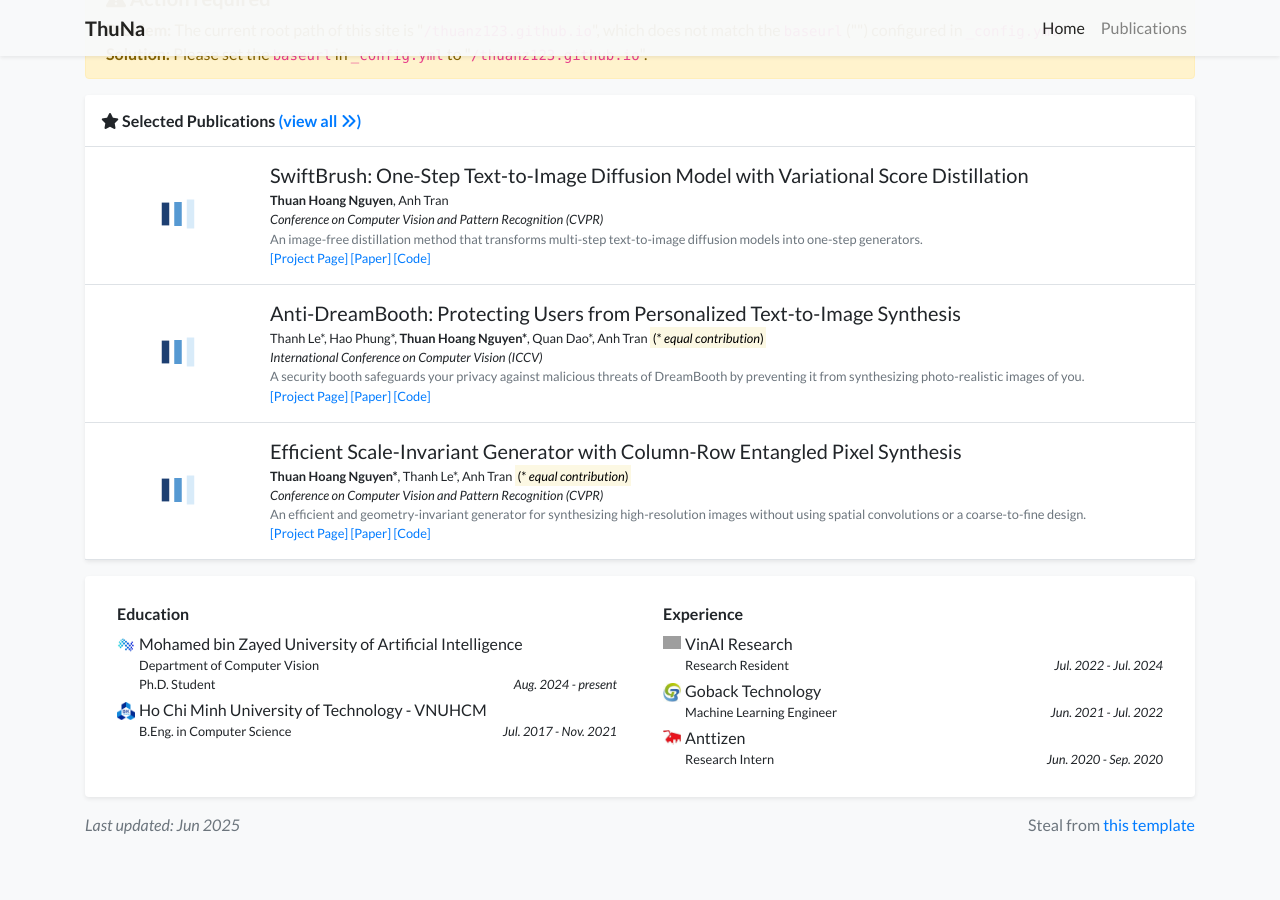
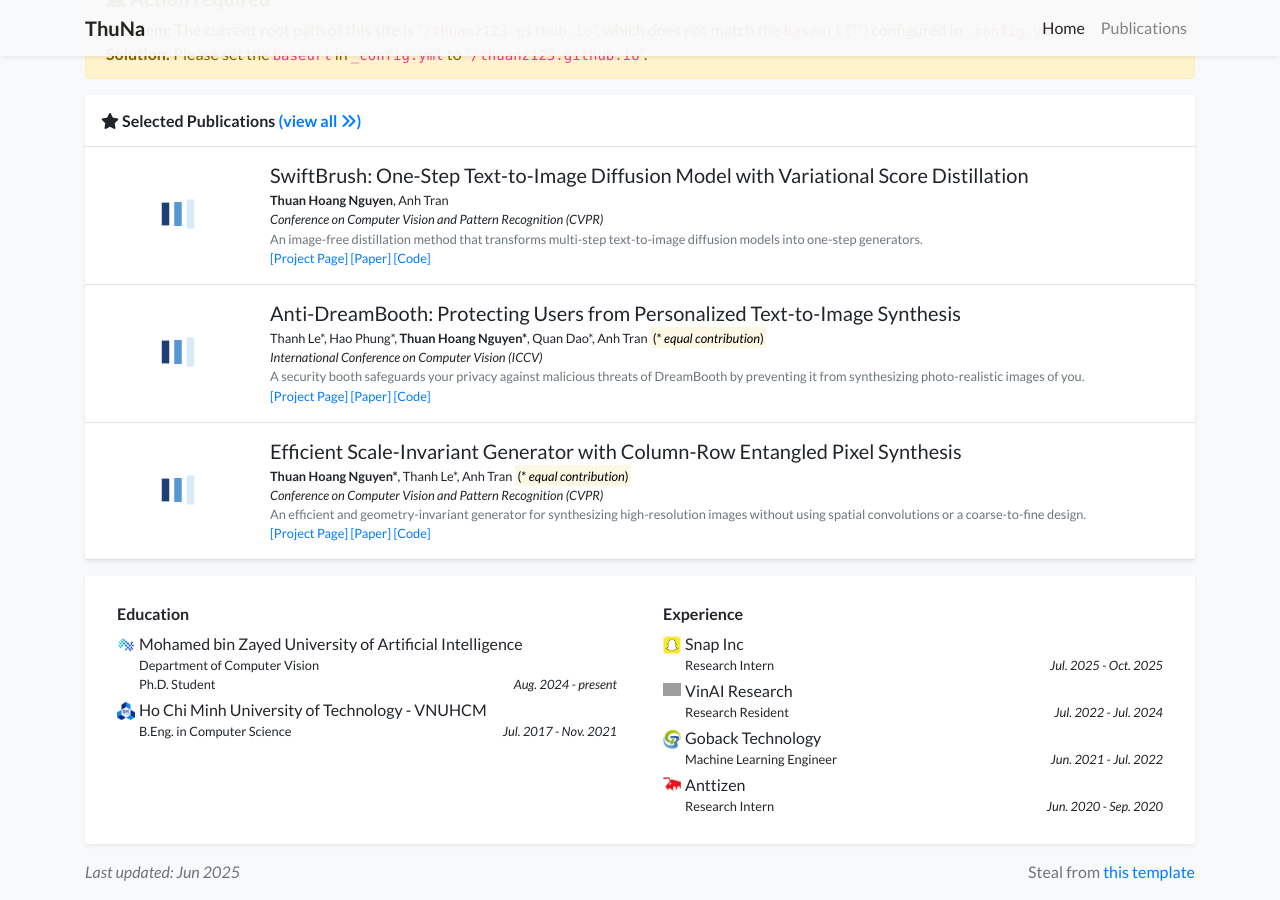
Before and after one commit to thuanz123/thuanz123.github.io, a Jekyll site: the page built from index.html, in a window 1280 px wide and 900 px high, scrolled down 508 px. Built offline with Jekyll 4.4.1, drawn with Linux system fonts in a browser that asks for light colours; nearby versions of some CDN libraries; a style sheet for code colours, icons or effects is not loaded; before the commit the page ends 1361 px from its top, so only the background shows below that; grey boxes are pictures that could not be loaded.

Commit message:
Update profile.yml

```diff
--- a/_data/profile.yml
+++ b/_data/profile.yml
@@ -41,6 +41,10 @@
   date: Jul. 2017 - Nov. 2021
 
 experience:
+ - name: Snap Inc
+   logo: /assets/images/badges/snapinc.jpg
+   position: Research Intern
+   date: Jul. 2025 - Oct. 2025
  - name: VinAI Research
    logo: /assets/images/badges/vinai.png
    position: Research Resident
```
